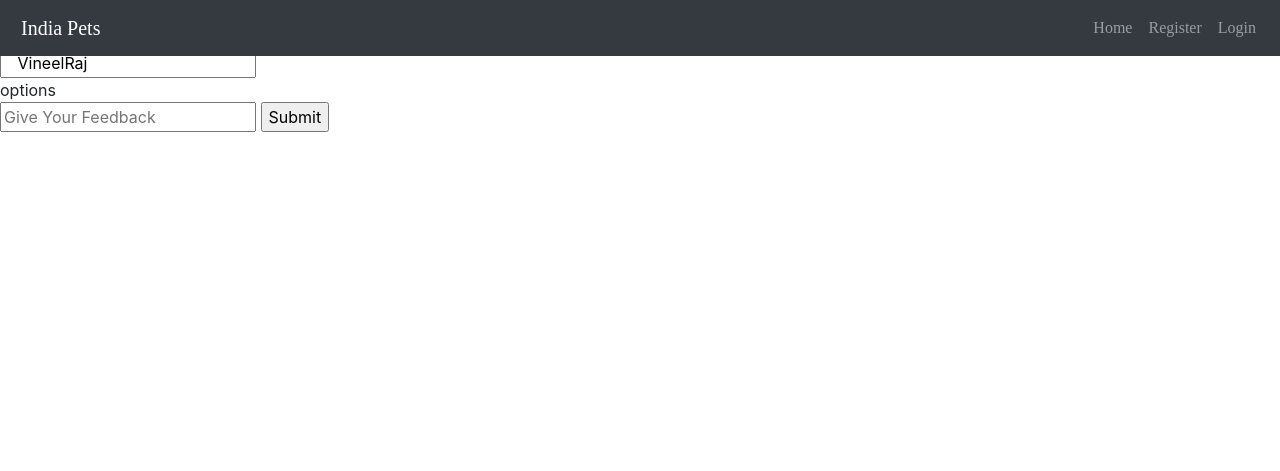
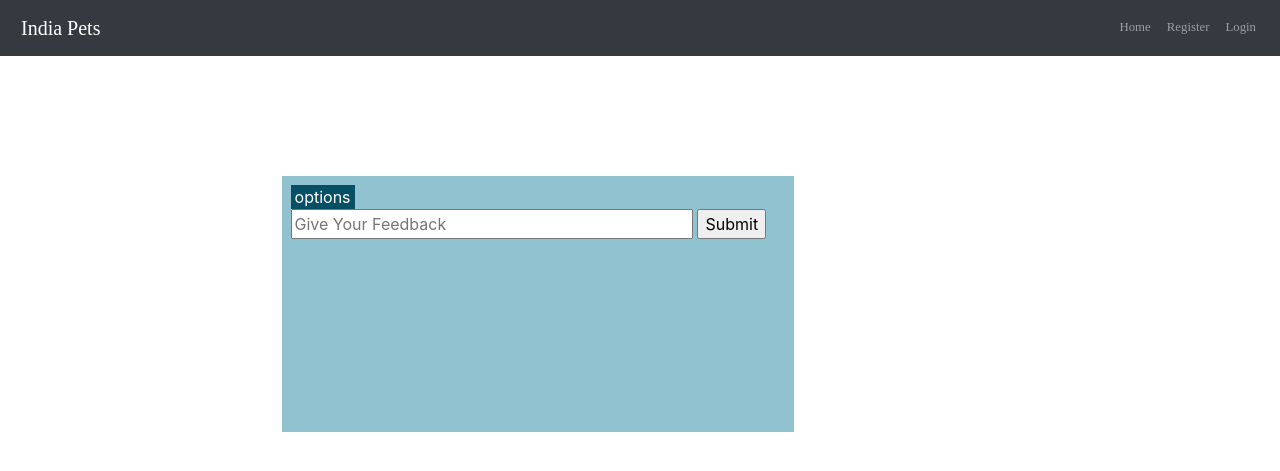
Before and after one commit to sanjaysupanch/indiapets, a Django app: page /feedback/ in a window 1280 px wide. Shown: the top 471 px of the page. Run offline with Django 3.2, Linux system fonts and the light colour scheme; some libraries are stand-ins or nearby versions.

Commit message:
worked a bit

```diff
--- a/indiapets/templates/feedback/feedback.html
+++ b/indiapets/templates/feedback/feedback.html
@@ -4,20 +4,45 @@
     <head>
         <style>
             .Options{
-                width: 0;
-                height: 0;
                 display: none;
+                list-style: none;
+                background-color: royalblue;
+                width: 20vw;
+                height: 6vw;
+                padding-top: 1%;
+            }
+            form{
+                background-color: rgba(33, 133, 158, 0.493);
+                width: 40vw;
+                height: 20vw;
+                /* height: 100%; */
+                margin-left: 10%;
+                padding-left: 1%;
+                padding-top: 1%;
+                /* font-size: 1vw; */
+            }
+            form input[type='text']{
+                width:80%;
+
+            }
+            form input[type='checkbox']{
+                border: none;
+            }
+            li{
+                display: block;
+                font-size: 1vw;
             }
         </style>
 
     </head>
-    <div>
+    <div style="width: 70vw;margin-left: 15%;margin-top: 10%;color: rgb(255, 255, 255);">
         <div>
 
         </div>
         <form>
-            <input type="text" value='   VineelRaj'readonly='readonly'>
-            <div onclick="Expand()" style='cursor:pointer;'>options</div>
+            <!-- <input type="text" value='   VineelRaj'readonly='readonly' style="border: none;"> -->
+            <div></div>
+            <div onclick="Expand()" style='cursor:pointer;width: 5vw;background-color: rgb(7, 79, 100);text-align: center;'>options</div>
             <ul class ='Options'>
                 <li><input type='checkbox'/>Regarding Pets</li>
                 <li><input type='checkbox'/>Regarding Doctors</li>
@@ -38,7 +63,6 @@
             else{
                 Option.style.display = ''
             }
-
         }
     </script>
 {% endblock %}
```
